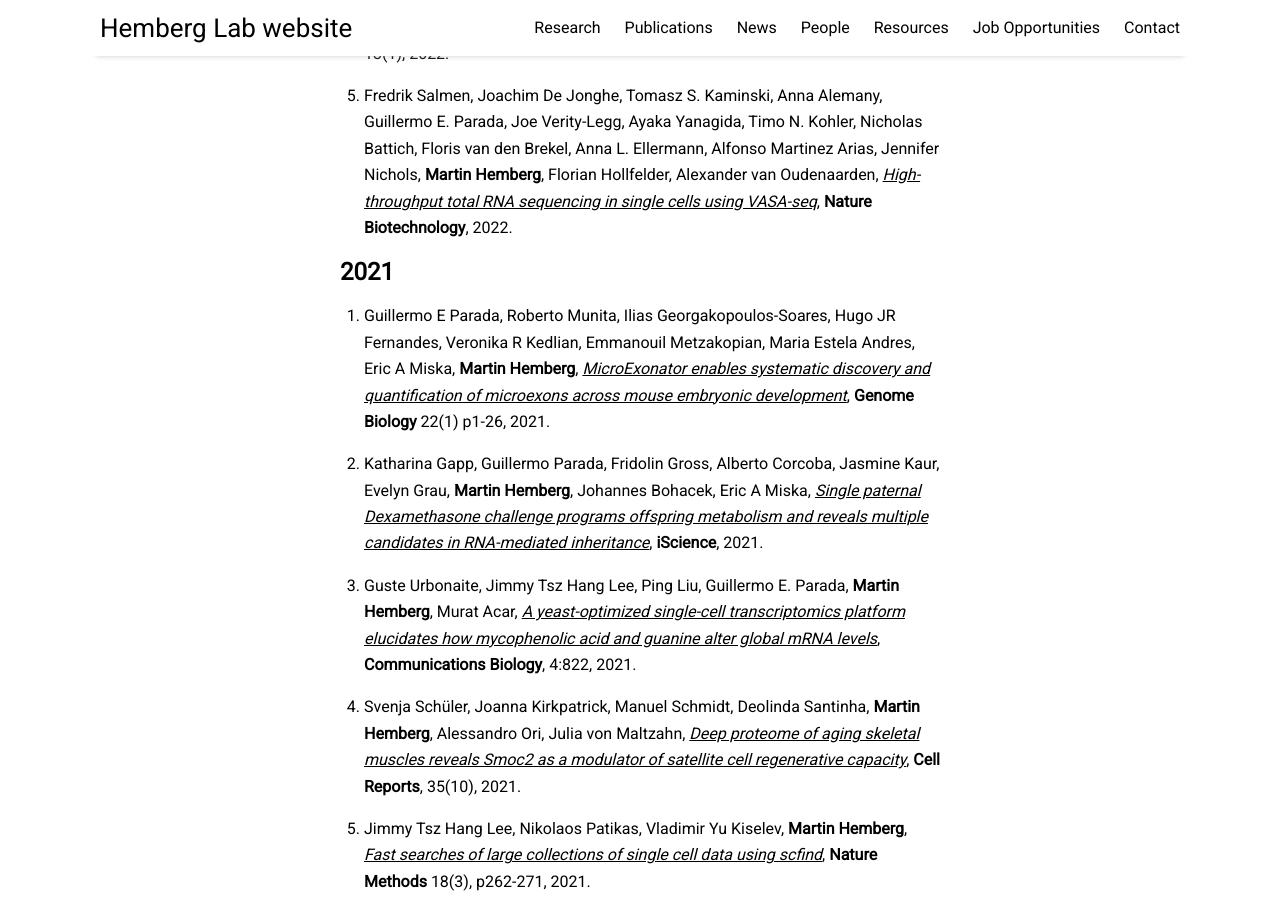
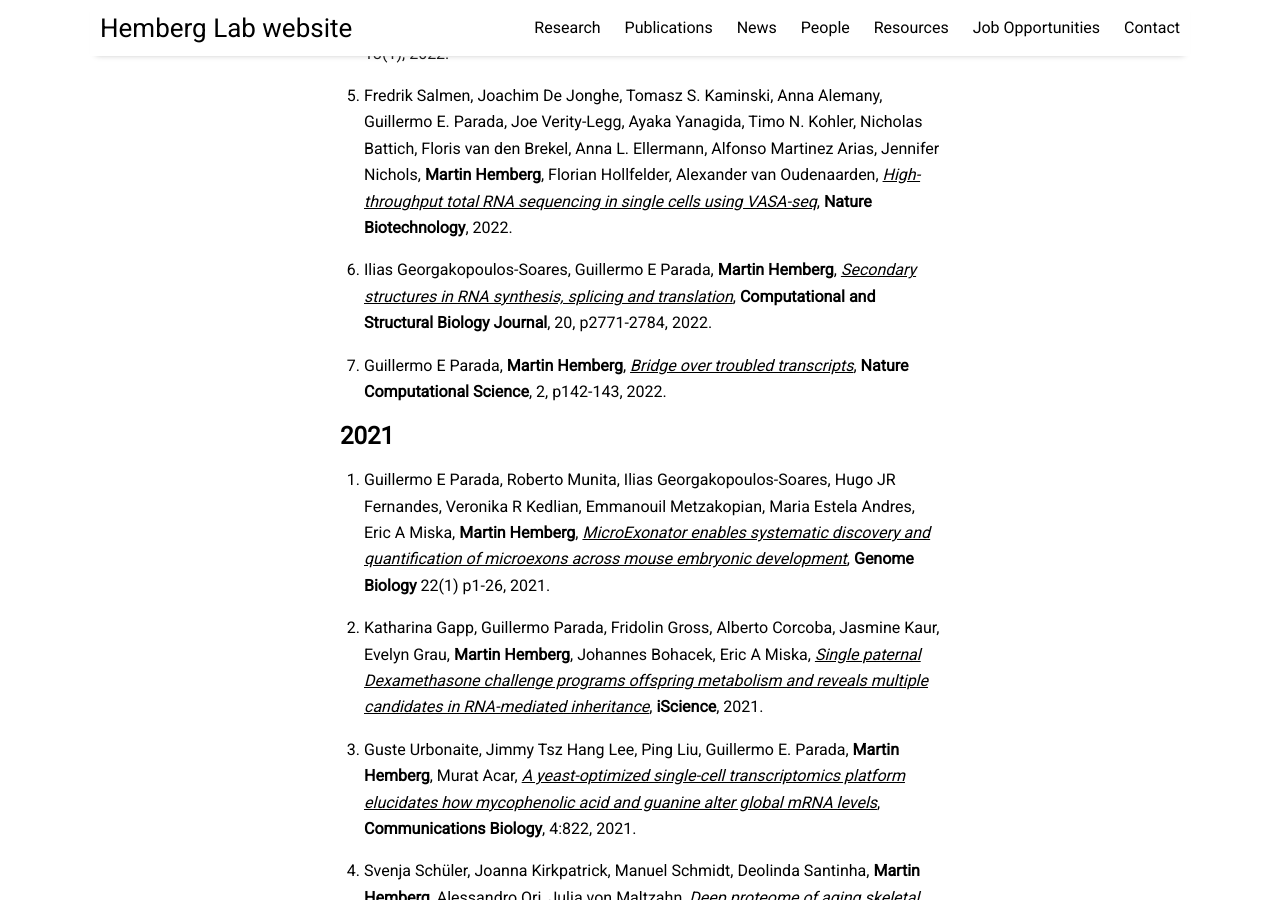
Before and after one commit to jaewon-cho/sdfasdf2dscf34fad.github.io, a Jekyll site: the page built from pages/publications.md, in a window 1280 px wide and 900 px high, scrolled down 808 px. Built offline with Jekyll 4.4.1, drawn with Linux system fonts in a browser that asks for light colours; nearby versions of some CDN libraries.

Commit message:
Updated publications and picture

```diff
--- a/_layouts/home.html
+++ b/_layouts/home.html
@@ -3,6 +3,6 @@ layout: default
 title: Home
 ---
 
-<img src="assets/img/lab_beach_2022.png" alt="Lab at retreat on Cape Cod" width="600"/>
+<img src="assets/img/lab_beach_2022.jpeg" alt="Lab at retreat on Cape Cod" width="600"/>
 
 Welcome to the website of the Hemberg lab which is part of the <a href="https://evergrande.hms.harvard.edu">Evergrande Center for Immunological Diseases</a> at <a href="https://hms.harvard.edu">Harvard Medical School</a> and <a href="https://brighamandwomens.org">Brigham and Women's Hospital</a>. We are a computational genomics group, interested in understanding how information is stored and accessed in the genome.
--- a/pages/publications.md
+++ b/pages/publications.md
@@ -19,6 +19,10 @@ For an up to date list of all publications (including preprints), please see [Go
 4. Ilias Georgakopoulos-Soares, Guillermo E Parada, Hei Yuen Wong, Ragini Medhi, Giulia Furlan, Roberto Munita, Eric A Miska, Chun Kit Kwok, **Martin Hemberg**, [*Alternative splicing modulation by G-quadruplexes*](https://www.nature.com/articles/s41467-022-30071-7), **Nature Communications**, 13(1), 2022.
 
 5. Fredrik Salmen, Joachim De Jonghe, Tomasz S. Kaminski, Anna Alemany, Guillermo E. Parada, Joe Verity-Legg, Ayaka Yanagida, Timo N. Kohler, Nicholas Battich, Floris van den Brekel, Anna L. Ellermann, Alfonso Martinez Arias, Jennifer Nichols, **Martin Hemberg**, Florian Hollfelder, Alexander van Oudenaarden, [*High-throughput total RNA sequencing in single cells using VASA-seq*](https://www.nature.com/articles/s41587-022-01361-8), **Nature Biotechnology**, 2022.
+
+6. Ilias Georgakopoulos-Soares, Guillermo E Parada, **Martin Hemberg**, [*Secondary structures in RNA synthesis, splicing and translation*](https://www.sciencedirect.com/science/article/pii/S2001037022001994), **Computational and Structural Biology Journal**, 20, p2771-2784, 2022.
+
+7. Guillermo E Parada, **Martin Hemberg**, [*Bridge over troubled transcripts*](https://www.nature.com/articles/s43588-022-00219-y), **Nature Computational Science**, 2, p142-143, 2022.
 
 ## <a id="2021"></a>2021
 
```
